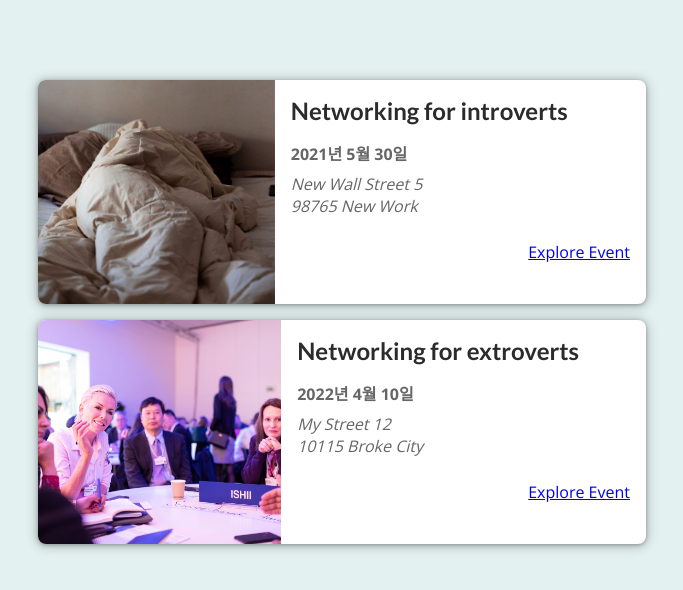
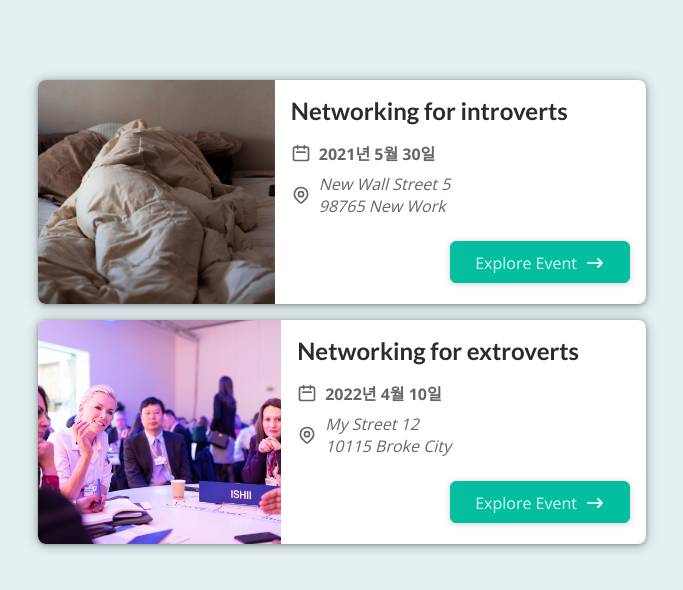
Before and after one commit to linear14/nextjs-react-the-complete-guide, a Next.js app in the folder section04/: page / in a window 1280 px wide. Shown: the top 590 px of the page, without its empty margins (298-981 px from the left). Built offline with nearby package versions, Linux system fonts and the light colour scheme.

Commit message:
75. Adding Buttons & Icons

```diff
--- a/section04/components/event/EventItem.js
+++ b/section04/components/event/EventItem.js
@@ -1,5 +1,8 @@
-import Link from "next/link";
-import classes from "./EventItem.module.css";
+import css from "./EventItem.module.css";
+import Button from "../ui/Button";
+import DateIcon from "../icons/date-icon";
+import AddressIcon from "../icons/address-icon";
+import ArrowRightIcon from "../icons/arrow-right-icon";
 
 function EventItem(props) {
   const { id, title, image, date, location } = props;
@@ -13,20 +16,27 @@
   const exploreLink = `/events/${id}`;
 
   return (
-    <li className={classes.item}>
+    <li className={css.item}>
       <img src={`/${image}`} alt={title} />
-      <div className={classes.content}>
-        <div className={classes.summary}>
+      <div className={css.content}>
+        <div className={css.summary}>
           <h2>{title}</h2>
-          <div className={classes.date}>
+          <div className={css.date}>
+            <DateIcon />
             <time>{humanReadableDate}</time>
           </div>
-          <div className={classes.address}>
+          <div className={css.address}>
+            <AddressIcon />
             <address>{formattedAddress}</address>
           </div>
         </div>
-        <div className={classes.actions}>
-          <Link href={exploreLink}>Explore Event</Link>
+        <div className={css.actions}>
+          <Button link={exploreLink}>
+            <span>Explore Event</span>
+            <span className={css.icon}>
+              <ArrowRightIcon />
+            </span>
+          </Button>
         </div>
       </div>
     </li>
--- /dev/null
+++ b/section04/components/icons/address-icon.js
@@ -0,0 +1,25 @@
+function AddressIcon() {
+  return (
+    <svg
+      xmlns='http://www.w3.org/2000/svg'
+      fill='none'
+      viewBox='0 0 24 24'
+      stroke='currentColor'
+    >
+      <path
+        strokeLinecap='round'
+        strokeLinejoin='round'
+        strokeWidth={2}
+        d='M17.657 16.657L13.414 20.9a1.998 1.998 0 01-2.827 0l-4.244-4.243a8 8 0 1111.314 0z'
+      />
+      <path
+        strokeLinecap='round'
+        strokeLinejoin='round'
+        strokeWidth={2}
+        d='M15 11a3 3 0 11-6 0 3 3 0 016 0z'
+      />
+    </svg>
+  );
+}
+
+export default AddressIcon;
--- /dev/null
+++ b/section04/components/icons/arrow-right-icon.js
@@ -0,0 +1,17 @@
+function ArrowRightIcon() {
+  return (
+    <svg
+      xmlns='http://www.w3.org/2000/svg'
+      viewBox='0 0 20 20'
+      fill='currentColor'
+    >
+      <path
+        fillRule='evenodd'
+        d='M12.293 5.293a1 1 0 011.414 0l4 4a1 1 0 010 1.414l-4 4a1 1 0 01-1.414-1.414L14.586 11H3a1 1 0 110-2h11.586l-2.293-2.293a1 1 0 010-1.414z'
+        clipRule='evenodd'
+      />
+    </svg>
+  );
+}
+
+export default ArrowRightIcon;
--- /dev/null
+++ b/section04/components/icons/date-icon.js
@@ -0,0 +1,19 @@
+function DateIcon() {
+  return (
+    <svg
+      xmlns='http://www.w3.org/2000/svg'
+      fill='none'
+      viewBox='0 0 24 24'
+      stroke='currentColor'
+    >
+      <path
+        strokeLinecap='round'
+        strokeLinejoin='round'
+        strokeWidth={2}
+        d='M8 7V3m8 4V3m-9 8h10M5 21h14a2 2 0 002-2V7a2 2 0 00-2-2H5a2 2 0 00-2 2v12a2 2 0 002 2z'
+      />
+    </svg>
+  );
+}
+
+export default DateIcon;
--- /dev/null
+++ b/section04/components/ui/Button.js
@@ -0,0 +1,12 @@
+import Link from "next/link";
+import css from "./Button.module.css";
+
+function Button(props) {
+  return (
+    <Link href={props.link}>
+      <a className={css.btn}>{props.children}</a>
+    </Link>
+  );
+}
+
+export default Button;
--- /dev/null
+++ b/section04/components/ui/Button.module.css
@@ -0,0 +1,18 @@
+.btn {
+  text-decoration: none;
+  cursor: pointer;
+  font: inherit;
+  background-color: #03be9f;
+  border: 1px solid #03be9f;
+  border-radius: 6px;
+  color: #dafff7;
+  padding: 0.5rem 1.5rem;
+  text-align: center;
+  box-shadow: 0 1px 6px rgba(0, 0, 0, 0.2);
+}
+
+.btn:hover,
+.btn:active {
+  background-color: #02afa1;
+  border-color: #02afa1;
+}
```
Also changed, not shown: 1 other file (tests, documents, lock files or other folders).
